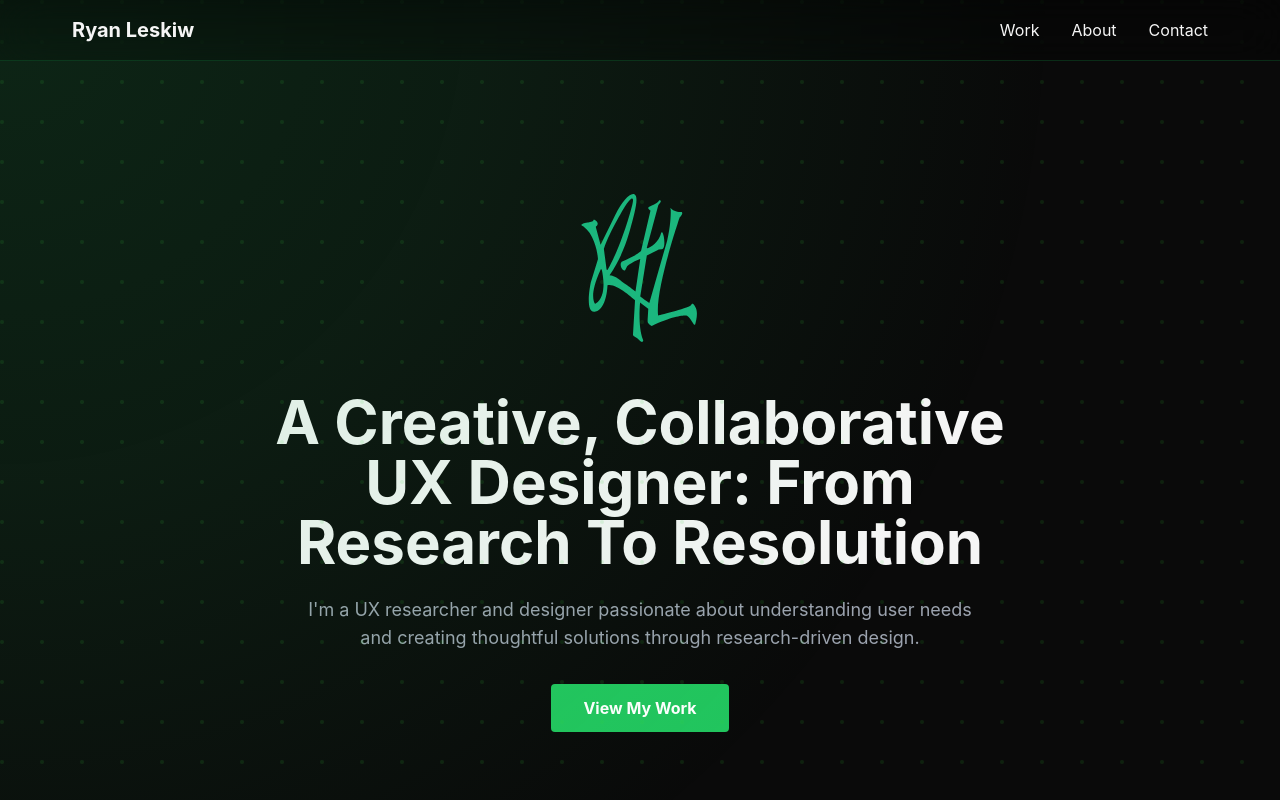
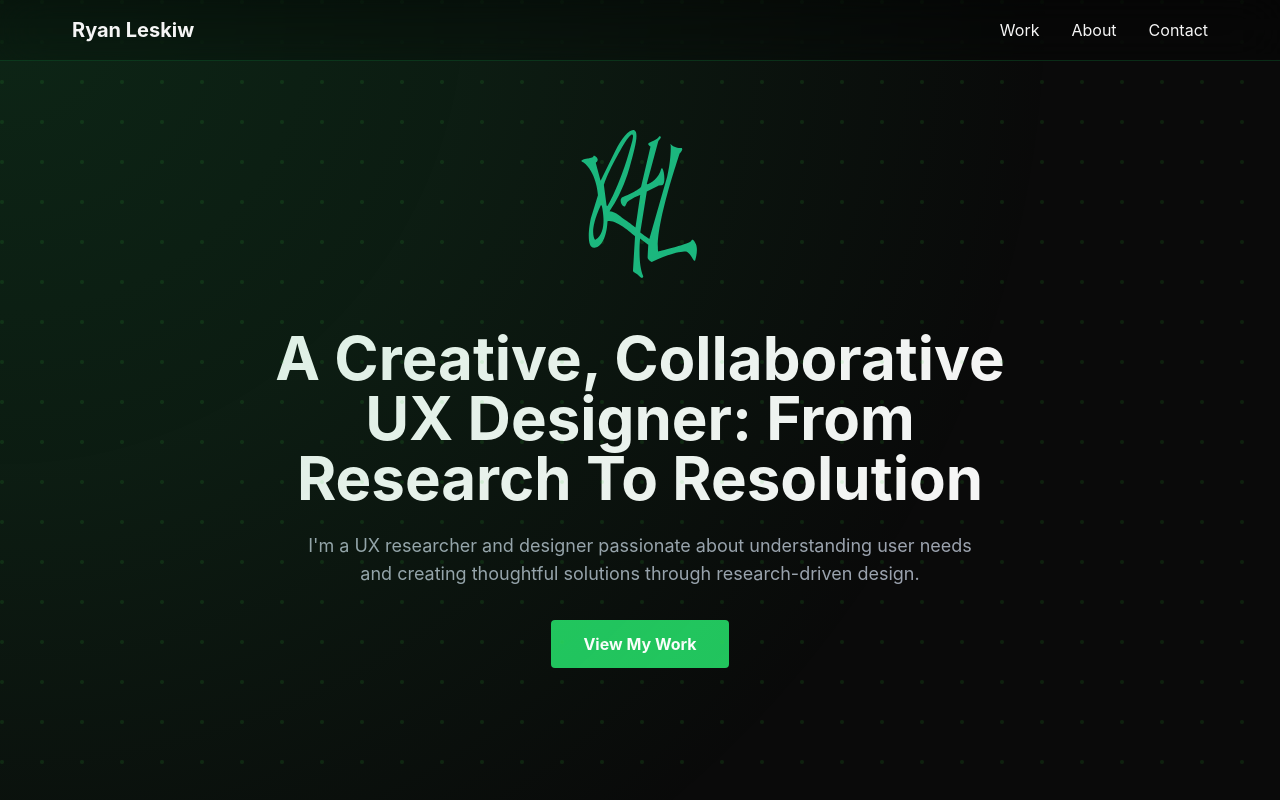
Before and after one commit to RyanLeskiw/Ryanleskiw-portfolio, a Next.js app: page / in a window 1280 px wide. Shown: the top 800 px of the page. Built offline with nearby package versions, Linux system fonts and the light colour scheme.

Commit message:
Reduce hero section top padding from pt-32 to pt-16

```diff
--- a/src/components/Hero.tsx
+++ b/src/components/Hero.tsx
@@ -2,7 +2,7 @@
 
 export default function Hero() {
   return (
-    <section className="pt-32 pb-20 px-4 sm:px-6 lg:px-8 bg-bg-dark">
+    <section className="pt-16 pb-20 px-4 sm:px-6 lg:px-8 bg-bg-dark">
       <div className="max-w-container mx-auto text-center">
         {/* RL Logo */}
         <div style={{ width: '200px', height: '200px' }} className="mx-auto pb-12">
```
